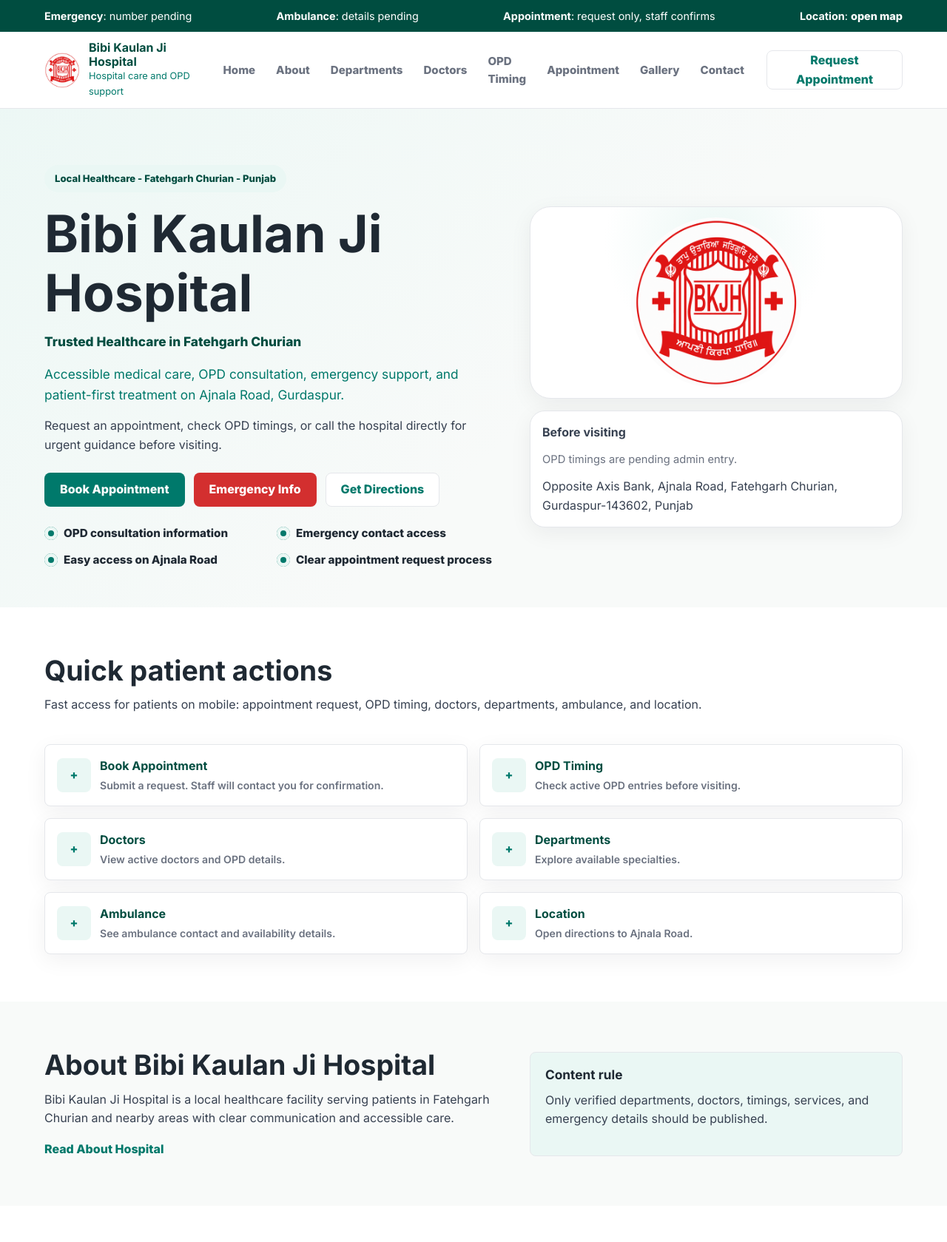
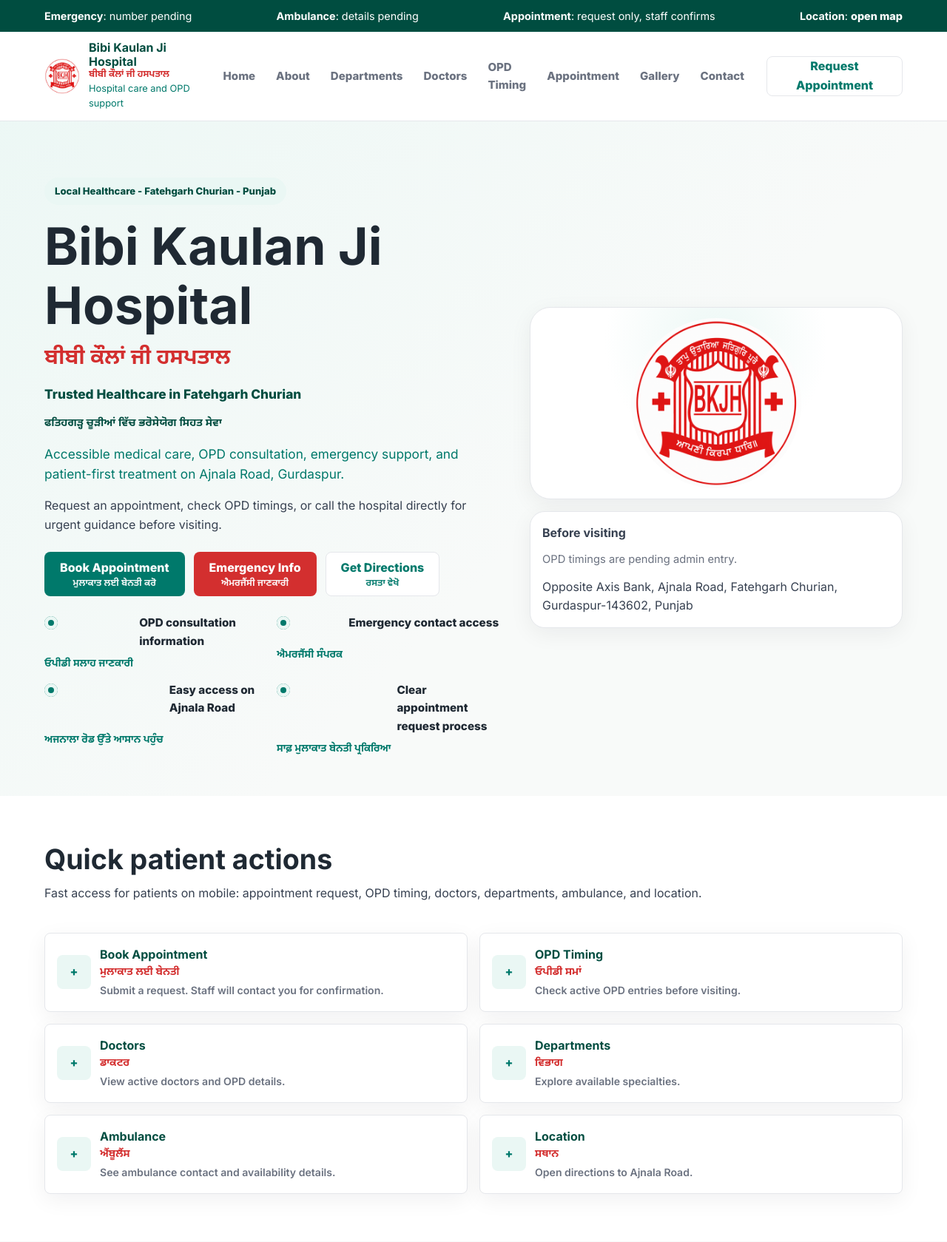
Before and after one commit to Gurtejhundal/BKJH, a Django app: page / in a window 1280 px wide. Shown: the top 1679 px of the page at 74% size. Run offline with Django 5.2, Linux system fonts and the light colour scheme; data that the repository does not hold is empty.

Commit message:
Add Punjabi support text styling

```diff
--- a/static/css/site.css
+++ b/static/css/site.css
@@ -135,6 +135,21 @@ p {
   color: var(--color-primary);
 }
 
+.brand-punjabi,
+.punjabi-support {
+  display: block;
+  font-family: "Noto Sans Gurmukhi", Inter, system-ui, sans-serif;
+  letter-spacing: 0;
+  line-height: 1.45;
+}
+
+.punjabi-support {
+  margin-top: 2px;
+  color: var(--color-primary-dark);
+  font-size: 0.92rem;
+  font-weight: 700;
+}
+
 .muted,
 .meta {
   color: var(--color-muted);
@@ -232,6 +247,14 @@ p {
   font-size: 0.8rem;
 }
 
+.brand-punjabi {
+  margin-top: 1px;
+  color: var(--color-emergency);
+  font-size: 0.78rem;
+  font-weight: 800;
+  line-height: 1.25;
+}
+
 .menu-button {
   display: inline-flex;
   align-items: center;
@@ -320,6 +343,22 @@ p {
   text-align: center;
   text-decoration: none;
   cursor: pointer;
+}
+
+.btn-stacked {
+  min-height: 56px;
+  flex-direction: column;
+  gap: 1px;
+  padding-block: 8px;
+}
+
+.btn-stacked .punjabi-support {
+  margin: 0;
+  color: currentColor;
+  font-size: 0.78rem;
+  font-weight: 700;
+  line-height: 1.25;
+  opacity: 0.93;
 }
 
 .btn-primary {
@@ -418,6 +457,13 @@ p {
   font-weight: 850;
 }
 
+.hero-punjabi {
+  margin: 4px 0 var(--space-3);
+  color: var(--color-emergency);
+  font-size: clamp(1.2rem, 5vw, 1.8rem);
+  font-weight: 800;
+}
+
 .hero-visual {
   display: grid;
   gap: var(--space-4);
@@ -476,6 +522,12 @@ p {
   box-shadow: inset 0 0 0 5px var(--color-accent-soft);
 }
 
+.trust-item .punjabi-support {
+  color: var(--color-primary);
+  font-size: 0.86rem;
+  font-weight: 700;
+}
+
 .quick-grid,
 .card-grid,
 .doctor-grid,
@@ -527,6 +579,12 @@ p {
   font-weight: 600;
 }
 
+.quick-action-card .punjabi-support {
+  color: var(--color-emergency);
+  font-size: 0.9rem;
+  font-weight: 800;
+}
+
 .page-hero {
   padding-block: var(--space-10);
   background: var(--color-surface);
@@ -536,6 +594,13 @@ p {
 .page-hero p {
   max-width: 760px;
   color: var(--color-muted);
+}
+
+.page-hero .page-punjabi {
+  margin: 0 0 var(--space-3);
+  color: var(--color-primary);
+  font-size: clamp(1.05rem, 4vw, 1.35rem);
+  font-weight: 800;
 }
 
 .emergency-hero {
@@ -1055,6 +1120,33 @@ textarea.form-control {
   }
 }
 
+@media (max-width: 640px) {
+  h1 {
+    font-size: clamp(1.85rem, 9vw, 2.55rem);
+  }
+
+  .hero {
+    padding-block: var(--space-8);
+  }
+
+  .hero-badge {
+    margin-bottom: var(--space-3);
+    font-size: 0.78rem;
+  }
+
+  .hero-punjabi {
+    font-size: clamp(1.05rem, 5vw, 1.35rem);
+  }
+
+  .hero-actions {
+    margin-top: var(--space-5);
+  }
+
+  .hero-actions .btn {
+    width: 100%;
+  }
+}
+
 @media (min-width: 641px) {
   body {
     padding-bottom: 0;
--- a/templates/pages/about.html
+++ b/templates/pages/about.html
@@ -1,6 +1,6 @@
 {% extends "base.html" %}
 {% block content %}
-{% include "partials/page_header.html" with title="About Bibi Kaulan Ji Hospital" intro=site.short_tagline eyebrow="Hospital overview" %}
+{% include "partials/page_header.html" with title="About Bibi Kaulan Ji Hospital" support_text="ਬੀਬੀ ਕੌਲਾਂ ਜੀ ਹਸਪਤਾਲ ਬਾਰੇ" intro=site.short_tagline eyebrow="Hospital overview" %}
 
 <section class="section">
   <div class="wrapper split">
--- a/templates/pages/ambulance.html
+++ b/templates/pages/ambulance.html
@@ -1,7 +1,7 @@
 {% extends "base.html" %}
 {% load site_extras %}
 {% block content %}
-{% include "partials/page_header.html" with title="Ambulance Service" intro="Ambulance contact, service area, and availability notes from admin." eyebrow="Transport support" %}
+{% include "partials/page_header.html" with title="Ambulance Service" support_text="ਐਂਬੂਲੈਂਸ ਸੇਵਾ" intro="Ambulance contact, service area, and availability notes from admin." eyebrow="Transport support" %}
 
 <section class="section">
   <div class="wrapper split">
--- a/templates/pages/appointment.html
+++ b/templates/pages/appointment.html
@@ -1,7 +1,7 @@
 {% extends "base.html" %}
 {% load site_extras %}
 {% block content %}
-{% include "partials/page_header.html" with title="Request Appointment" intro="Submit a request and hospital staff will contact you for confirmation." eyebrow="Appointment request" %}
+{% include "partials/page_header.html" with title="Request Appointment" support_text="ਮੁਲਾਕਾਤ ਲਈ ਬੇਨਤੀ ਕਰੋ" intro="Submit a request and hospital staff will contact you for confirmation." eyebrow="Appointment request" %}
 
 <section class="section">
   <div class="wrapper split">
--- a/templates/pages/contact.html
+++ b/templates/pages/contact.html
@@ -1,7 +1,7 @@
 {% extends "base.html" %}
 {% load site_extras %}
 {% block content %}
-{% include "partials/page_header.html" with title="Contact and Location" intro="Address, phone numbers, emergency contact, ambulance contact, WhatsApp, and directions." eyebrow="Reach the hospital" %}
+{% include "partials/page_header.html" with title="Contact and Location" support_text="ਸੰਪਰਕ ਅਤੇ ਸਥਾਨ" intro="Address, phone numbers, emergency contact, ambulance contact, WhatsApp, and directions." eyebrow="Reach the hospital" %}
 
 <section class="section">
   <div class="wrapper split">
--- a/templates/pages/departments.html
+++ b/templates/pages/departments.html
@@ -1,6 +1,6 @@
 {% extends "base.html" %}
 {% block content %}
-{% include "partials/page_header.html" with title="Departments" intro="Explore active hospital departments and related OPD support." eyebrow="Specialties" %}
+{% include "partials/page_header.html" with title="Departments" support_text="ਹਸਪਤਾਲ ਦੇ ਵਿਭਾਗ" intro="Explore active hospital departments and related OPD support." eyebrow="Specialties" %}
 
 <section class="section section-tight">
   <div class="wrapper">
--- a/templates/pages/doctors.html
+++ b/templates/pages/doctors.html
@@ -1,6 +1,6 @@
 {% extends "base.html" %}
 {% block content %}
-{% include "partials/page_header.html" with title="Doctors" intro="Active doctor information, qualifications, departments, and OPD availability." eyebrow="Doctor information" %}
+{% include "partials/page_header.html" with title="Doctors" support_text="ਡਾਕਟਰ ਜਾਣਕਾਰੀ" intro="Active doctor information, qualifications, departments, and OPD availability." eyebrow="Doctor information" %}
 
 <section class="section section-tight">
   <div class="wrapper">
--- a/templates/pages/emergency.html
+++ b/templates/pages/emergency.html
@@ -1,7 +1,7 @@
 {% extends "base.html" %}
 {% load site_extras %}
 {% block content %}
-{% include "partials/page_header.html" with title="Emergency Service" intro="Use direct phone contact for urgent hospital guidance." eyebrow="Urgent care" variant="emergency" %}
+{% include "partials/page_header.html" with title="Emergency Service" support_text="ਐਮਰਜੈਂਸੀ ਸੇਵਾ" intro="Use direct phone contact for urgent hospital guidance." eyebrow="Urgent care" variant="emergency" %}
 
 <section class="section">
   <div class="wrapper split">
--- a/templates/pages/facilities.html
+++ b/templates/pages/facilities.html
@@ -1,6 +1,6 @@
 {% extends "base.html" %}
 {% block content %}
-{% include "partials/page_header.html" with title="Facilities" intro="Hospital infrastructure and support areas, shown only when active in admin." eyebrow="Infrastructure" %}
+{% include "partials/page_header.html" with title="Facilities" support_text="ਹਸਪਤਾਲ ਸੁਵਿਧਾਵਾਂ" intro="Hospital infrastructure and support areas, shown only when active in admin." eyebrow="Infrastructure" %}
 
 <section class="section section-surface">
   <div class="wrapper">
--- a/templates/pages/gallery.html
+++ b/templates/pages/gallery.html
@@ -1,6 +1,6 @@
 {% extends "base.html" %}
 {% block content %}
-{% include "partials/page_header.html" with title="Gallery" intro="Approved hospital photos organized by category." eyebrow="Hospital photos" %}
+{% include "partials/page_header.html" with title="Gallery" support_text="ਹਸਪਤਾਲ ਗੈਲਰੀ" intro="Approved hospital photos organized by category." eyebrow="Hospital photos" %}
 
 <section class="section section-tight">
   <div class="wrapper filter-links" aria-label="Gallery categories">
--- a/templates/pages/home.html
+++ b/templates/pages/home.html
@@ -6,27 +6,29 @@
     <div class="hero-copy">
       <p class="hero-badge">Local Healthcare - Fatehgarh Churian - Punjab</p>
       <h1>{{ site.hospital_name }}</h1>
+      <p class="punjabi-support hero-punjabi">ਬੀਬੀ ਕੌਲਾਂ ਜੀ ਹਸਪਤਾਲ</p>
       <p class="hero-local-line">Trusted Healthcare in Fatehgarh Churian</p>
+      <p class="punjabi-support">ਫਤਿਹਗੜ੍ਹ ਚੂੜੀਆਂ ਵਿੱਚ ਭਰੋਸੇਯੋਗ ਸਿਹਤ ਸੇਵਾ</p>
       <p class="lead">{{ site.short_tagline }}</p>
       <p>Request an appointment, check OPD timings, or call the hospital directly for urgent guidance before visiting.</p>
       <div class="hero-actions" aria-label="Primary patient actions">
-        {% include "partials/button.html" with href=appointment_url label="Book Appointment" variant="btn-primary" %}
+        {% include "partials/button.html" with href=appointment_url label="Book Appointment" support_text="ਮੁਲਾਕਾਤ ਲਈ ਬੇਨਤੀ ਕਰੋ" variant="btn-primary" %}
         {% if site.emergency_phone %}
-          {% include "partials/button.html" with href=emergency_tel label="Call Emergency" variant="btn-emergency" %}
+          {% include "partials/button.html" with href=emergency_tel label="Call Emergency" support_text="ਐਮਰਜੈਂਸੀ ਕਾਲ ਕਰੋ" variant="btn-emergency" %}
         {% else %}
-          {% include "partials/button.html" with href=emergency_url label="Emergency Info" variant="btn-emergency" %}
+          {% include "partials/button.html" with href=emergency_url label="Emergency Info" support_text="ਐਮਰਜੈਂਸੀ ਜਾਣਕਾਰੀ" variant="btn-emergency" %}
         {% endif %}
         {% if site.google_maps_url %}
-          {% include "partials/button.html" with href=site.google_maps_url label="Get Directions" variant="btn-secondary" external=True %}
+          {% include "partials/button.html" with href=site.google_maps_url label="Get Directions" support_text="ਰਸਤਾ ਵੇਖੋ" variant="btn-secondary" external=True %}
         {% else %}
-          {% include "partials/button.html" with href=contact_url label="Location" variant="btn-secondary" %}
+          {% include "partials/button.html" with href=contact_url label="Location" support_text="ਸਥਾਨ ਵੇਖੋ" variant="btn-secondary" %}
         {% endif %}
       </div>
       <div class="trust-list" aria-label="Hospital access points">
-        <span class="trust-item">OPD consultation information</span>
-        <span class="trust-item">Emergency contact access</span>
-        <span class="trust-item">Easy access on Ajnala Road</span>
-        <span class="trust-item">Clear appointment request process</span>
+        <span class="trust-item">OPD consultation information <small class="punjabi-support">ਓਪੀਡੀ ਸਲਾਹ ਜਾਣਕਾਰੀ</small></span>
+        <span class="trust-item">Emergency contact access <small class="punjabi-support">ਐਮਰਜੈਂਸੀ ਸੰਪਰਕ</small></span>
+        <span class="trust-item">Easy access on Ajnala Road <small class="punjabi-support">ਅਜਨਾਲਾ ਰੋਡ ਉੱਤੇ ਆਸਾਨ ਪਹੁੰਚ</small></span>
+        <span class="trust-item">Clear appointment request process <small class="punjabi-support">ਸਾਫ਼ ਮੁਲਾਕਾਤ ਬੇਨਤੀ ਪ੍ਰਕਿਰਿਆ</small></span>
       </div>
     </div>
     <div class="hero-visual">
@@ -68,15 +70,15 @@
   <div class="wrapper">
     {% include "partials/section_header.html" with title="Quick patient actions" intro="Fast access for patients on mobile: appointment request, OPD timing, doctors, departments, ambulance, and location." %}
     <div class="quick-grid">
-      {% include "partials/quick_action_card.html" with href=appointment_url icon="+" title="Book Appointment" text="Submit a request. Staff will contact you for confirmation." %}
-      {% include "partials/quick_action_card.html" with href=opd_url icon="+" title="OPD Timing" text="Check active OPD entries before visiting." %}
-      {% include "partials/quick_action_card.html" with href=doctors_url icon="+" title="Doctors" text="View active doctors and OPD details." %}
-      {% include "partials/quick_action_card.html" with href=departments_url icon="+" title="Departments" text="Explore available specialties." %}
-      {% include "partials/quick_action_card.html" with href=ambulance_url icon="+" title="Ambulance" text="See ambulance contact and availability details." %}
+      {% include "partials/quick_action_card.html" with href=appointment_url icon="+" title="Book Appointment" support_text="ਮੁਲਾਕਾਤ ਲਈ ਬੇਨਤੀ" text="Submit a request. Staff will contact you for confirmation." %}
+      {% include "partials/quick_action_card.html" with href=opd_url icon="+" title="OPD Timing" support_text="ਓਪੀਡੀ ਸਮਾਂ" text="Check active OPD entries before visiting." %}
+      {% include "partials/quick_action_card.html" with href=doctors_url icon="+" title="Doctors" support_text="ਡਾਕਟਰ" text="View active doctors and OPD details." %}
+      {% include "partials/quick_action_card.html" with href=departments_url icon="+" title="Departments" support_text="ਵਿਭਾਗ" text="Explore available specialties." %}
+      {% include "partials/quick_action_card.html" with href=ambulance_url icon="+" title="Ambulance" support_text="ਐਂਬੂਲੈਂਸ" text="See ambulance contact and availability details." %}
       {% if site.google_maps_url %}
-        {% include "partials/quick_action_card.html" with href=site.google_maps_url icon="+" title="Location" text="Open directions to Ajnala Road." %}
+        {% include "partials/quick_action_card.html" with href=site.google_maps_url icon="+" title="Location" support_text="ਸਥਾਨ" text="Open directions to Ajnala Road." %}
       {% else %}
-        {% include "partials/quick_action_card.html" with href=contact_url icon="+" title="Location" text="Address and map details pending." %}
+        {% include "partials/quick_action_card.html" with href=contact_url icon="+" title="Location" support_text="ਸਥਾਨ" text="Address and map details pending." %}
       {% endif %}
     </div>
   </div>
--- a/templates/pages/opd_timing.html
+++ b/templates/pages/opd_timing.html
@@ -1,6 +1,6 @@
 {% extends "base.html" %}
 {% block content %}
-{% include "partials/page_header.html" with title="OPD Timing" intro="Check active department and doctor timings before visiting." eyebrow="Visit planning" %}
+{% include "partials/page_header.html" with title="OPD Timing" support_text="ਓਪੀਡੀ ਸਮਾਂ" intro="Check active department and doctor timings before visiting." eyebrow="Visit planning" %}
 
 <section class="section section-tight">
   <div class="wrapper">
--- a/templates/pages/privacy.html
+++ b/templates/pages/privacy.html
@@ -1,6 +1,6 @@
 {% extends "base.html" %}
 {% block content %}
-{% include "partials/page_header.html" with title="Privacy Policy" intro="Simple privacy information for appointment request and contact data." eyebrow="Privacy" %}
+{% include "partials/page_header.html" with title="Privacy Policy" support_text="ਪਰਦੇਦਾਰੀ ਨੀਤੀ" intro="Simple privacy information for appointment request and contact data." eyebrow="Privacy" %}
 
 <section class="section">
   <div class="wrapper content-page">
--- a/templates/pages/services.html
+++ b/templates/pages/services.html
@@ -1,6 +1,6 @@
 {% extends "base.html" %}
 {% block content %}
-{% include "partials/page_header.html" with title="Services" intro="Patient-facing services published from verified admin content." eyebrow="Patient services" %}
+{% include "partials/page_header.html" with title="Services" support_text="ਮਰੀਜ਼ਾਂ ਲਈ ਸੇਵਾਵਾਂ" intro="Patient-facing services published from verified admin content." eyebrow="Patient services" %}
 
 <section class="section section-surface">
   <div class="wrapper">
--- a/templates/pages/terms.html
+++ b/templates/pages/terms.html
@@ -1,6 +1,6 @@
 {% extends "base.html" %}
 {% block content %}
-{% include "partials/page_header.html" with title="Terms" intro="Basic website usage terms for hospital information and appointment requests." eyebrow="Website terms" %}
+{% include "partials/page_header.html" with title="Terms" support_text="ਵੈੱਬਸਾਈਟ ਨਿਯਮ" intro="Basic website usage terms for hospital information and appointment requests." eyebrow="Website terms" %}
 
 <section class="section">
   <div class="wrapper content-page">
--- a/templates/pages/updates.html
+++ b/templates/pages/updates.html
@@ -1,6 +1,6 @@
 {% extends "base.html" %}
 {% block content %}
-{% include "partials/page_header.html" with title="Health Updates" intro="Health camp information, notices, and hospital updates published from admin." eyebrow="Updates" %}
+{% include "partials/page_header.html" with title="Health Updates" support_text="ਹਸਪਤਾਲ ਅੱਪਡੇਟ" intro="Health camp information, notices, and hospital updates published from admin." eyebrow="Updates" %}
 
 <section class="section section-surface">
   <div class="wrapper card-grid">
--- a/templates/partials/button.html
+++ b/templates/partials/button.html
@@ -1,3 +1,4 @@
-<a class="btn {{ variant|default:'btn-primary' }}" href="{{ href|default:'#' }}"{% if external %} target="_blank" rel="noopener"{% endif %}>
-  {{ label|default:"Learn More" }}
+<a class="btn {{ variant|default:'btn-primary' }}{% if support_text %} btn-stacked{% endif %}" href="{{ href|default:'#' }}"{% if external %} target="_blank" rel="noopener"{% endif %}>
+  <span>{{ label|default:"Learn More" }}</span>
+  {% if support_text %}<small class="punjabi-support">{{ support_text }}</small>{% endif %}
 </a>
--- a/templates/partials/header.html
+++ b/templates/partials/header.html
@@ -9,6 +9,7 @@
       {% endif %}
       <span>
         <strong>{{ site.hospital_name }}</strong>
+        <span class="brand-punjabi">ਬੀਬੀ ਕੌਲਾਂ ਜੀ ਹਸਪਤਾਲ</span>
         <small>Hospital care and OPD support</small>
       </span>
     </a>
--- a/templates/partials/page_header.html
+++ b/templates/partials/page_header.html
@@ -3,6 +3,7 @@
   <div class="wrapper">
     {% if eyebrow %}<p class="hero-badge">{{ eyebrow }}</p>{% endif %}
     <h1>{{ title }}</h1>
+    {% if support_text %}<p class="punjabi-support page-punjabi">{{ support_text }}</p>{% endif %}
     {% if intro %}<p>{{ intro }}</p>{% endif %}
     {% if action_href and action_label %}
       <div class="page-hero__actions">
--- a/templates/partials/quick_action_card.html
+++ b/templates/partials/quick_action_card.html
@@ -2,6 +2,7 @@
   <span class="quick-action-card__icon" aria-hidden="true">{{ icon|default:"+" }}</span>
   <span>
     <strong>{{ title }}</strong>
+    {% if support_text %}<span class="punjabi-support">{{ support_text }}</span>{% endif %}
     {% if text %}<small>{{ text }}</small>{% endif %}
   </span>
 </a>
```
